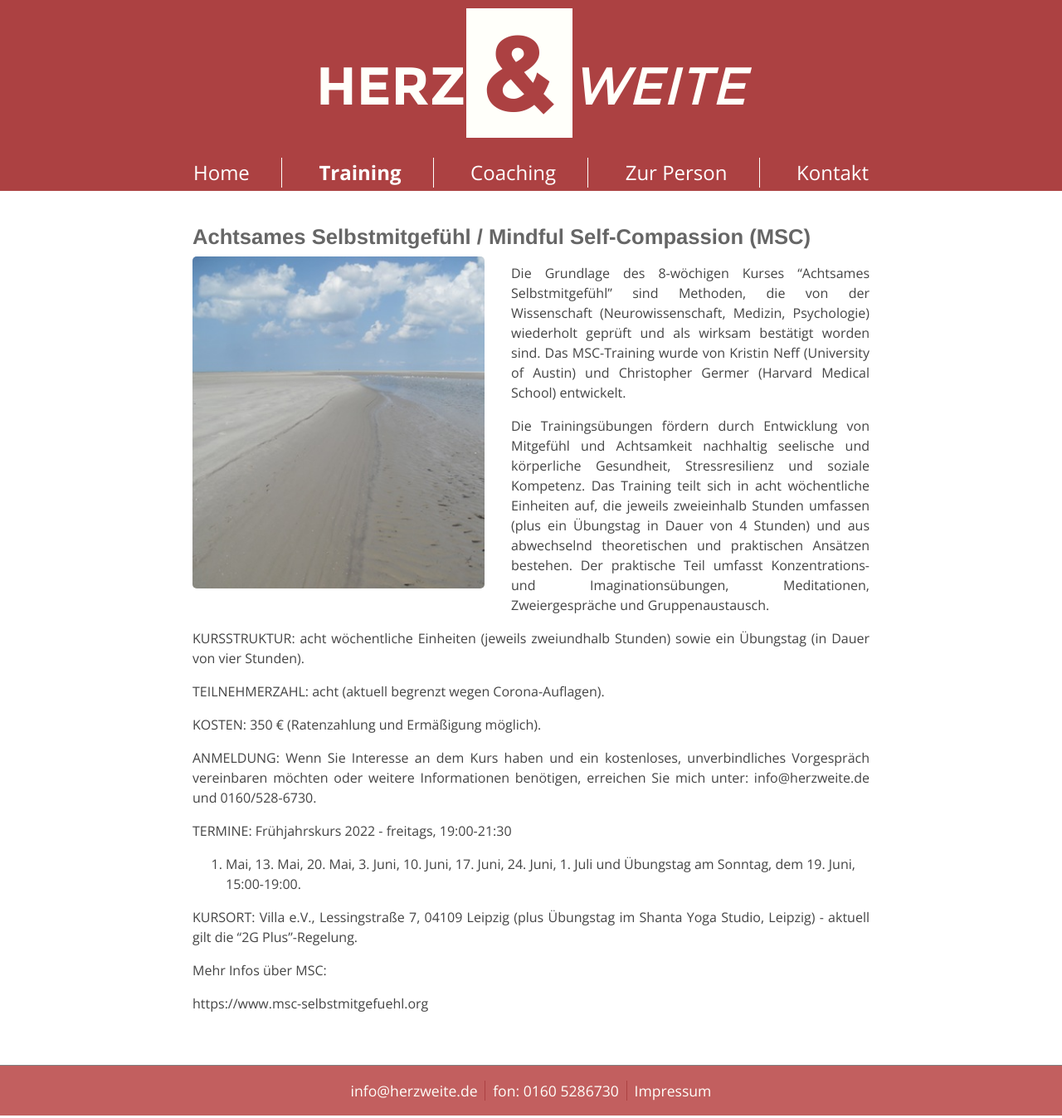
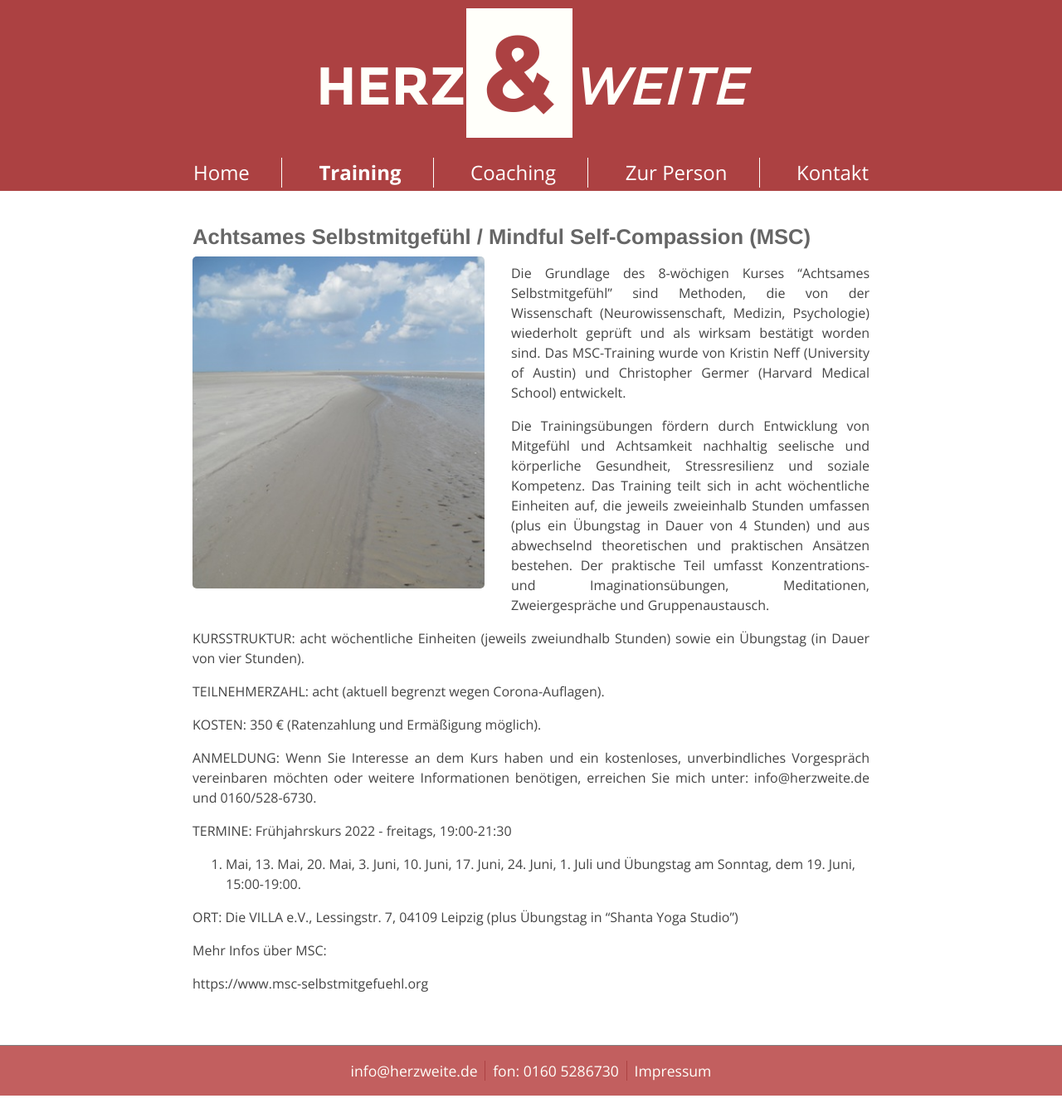
Before and after one commit to herzweite/herzweite.github.io, a Jekyll site: the page built from training.md, in a window 1280 px wide. Shown: the whole page at 83% size. Built offline with Jekyll 4.4.1, drawn with Linux system fonts in a browser that asks for light colours; after the commit the page ends 1323 px from its top, so only the background shows below that.

Commit message:
Update training.md

```diff
--- a/training.md
+++ b/training.md
@@ -30,7 +30,7 @@ Frühjahrskurs 2022 - freitags, 19:00-21:30
 
 6. Mai, 13. Mai, 20. Mai, 3. Juni, 10. Juni, 17. Juni, 24. Juni, 1. Juli                                                                                                       und Übungstag am Sonntag, dem 19. Juni, 15:00-19:00.
 
-KURSORT: Villa e.V., Lessingstraße 7, 04109 Leipzig (plus Übungstag im Shanta Yoga Studio, Leipzig) - aktuell gilt die "2G Plus"-Regelung.
+ORT: Die VILLA e.V., Lessingstr. 7, 04109 Leipzig (plus Übungstag in "Shanta Yoga Studio")
 
 Mehr Infos über MSC:
 
```
